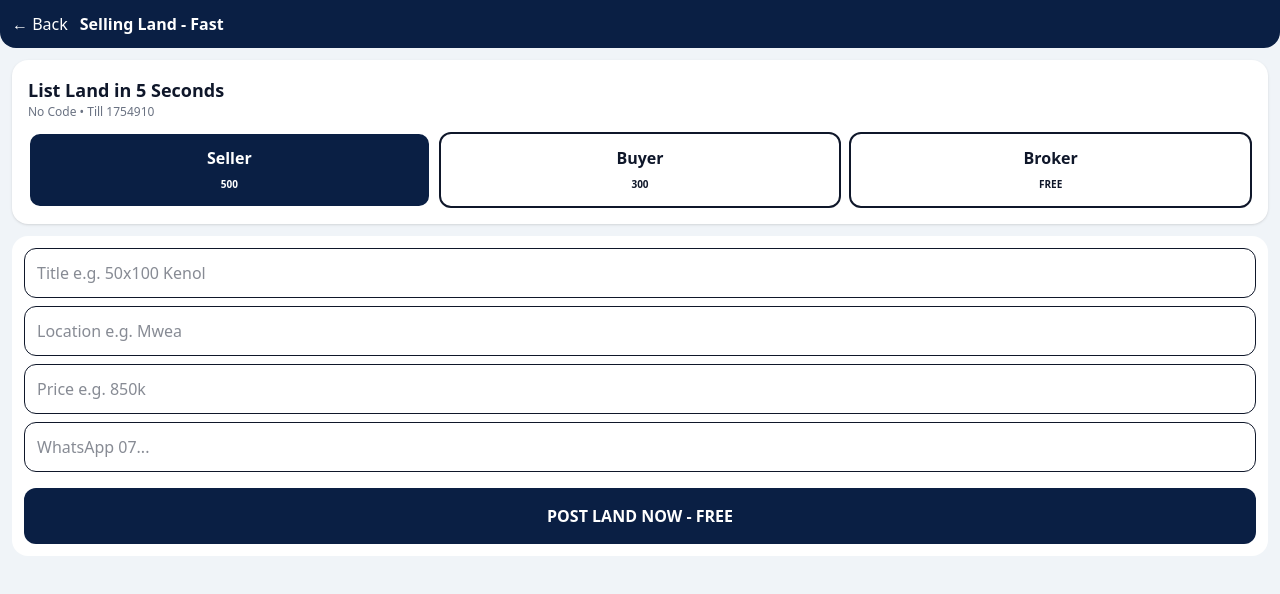
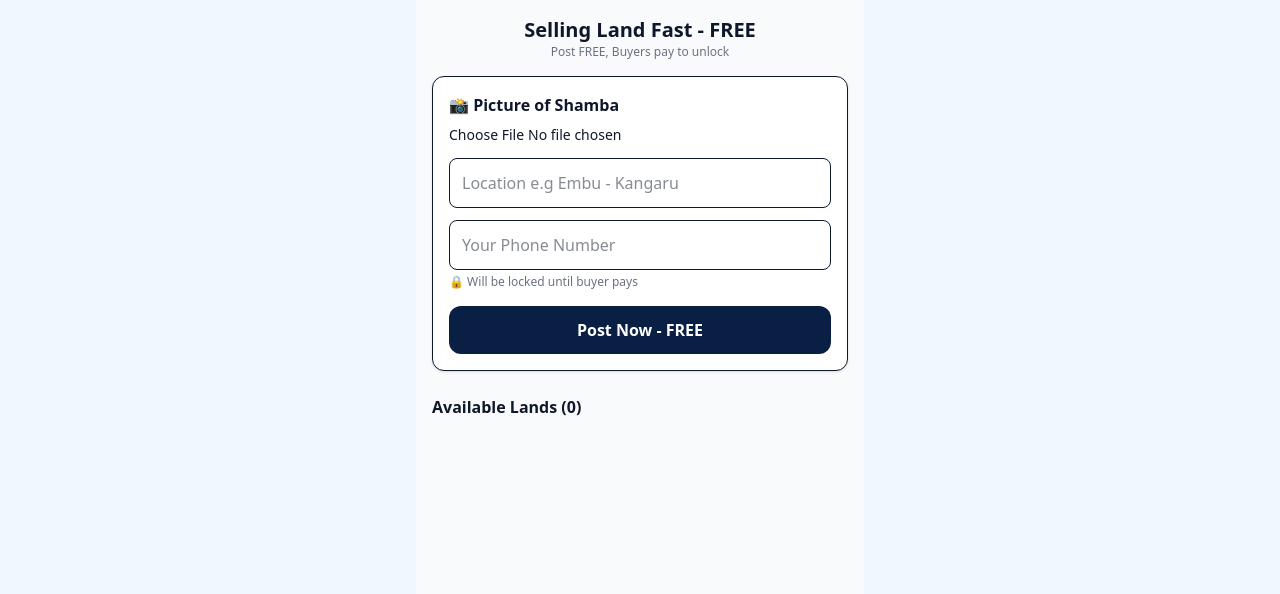
Before and after one commit to njoguemmanuel04-lgtm/taskmate, a Next.js app: page /land in a window 1280 px wide. Shown: the top 594 px of the page. Built offline with nearby package versions, Linux system fonts and the light colour scheme.

Commit message:
Update page.tsx

```diff
--- a/app/land/page.tsx
+++ b/app/land/page.tsx
@@ -1,49 +1,109 @@
 "use client";
 import { useState, useEffect } from "react";
+
 export default function LandPage(){
-const [role,setRole]=useState("seller");
+  const [loc,setLoc]=useState("");
   const [phone,setPhone]=useState("");
-const [title,setTitle]=useState("");
-const [loc,setLoc]=useState("");
-const [price,setPrice]=useState("");
+  const [image,setImage]=useState("");
   const [lands,setLands]=useState<any[]>([]);
+  const [showMpesaFor, setShowMpesaFor]=useState<number|null>(null);
+  const [mpesaCode, setMpesaCode]=useState("");
+
   useEffect(()=>{
     const s=JSON.parse(localStorage.getItem("taskmate_lands")||"[]");
     setLands(s);
   },[]);
+
+  const handleImage = (e:any) => {
+    const file = e.target.files[0];
+    if(file){
+      const reader = new FileReader();
+      reader.onload = (ev:any) => setImage(ev.target.result);
+      reader.readAsDataURL(file);
+    }
+  };
+
   const submit=()=>{
-if(!title||!phone||!loc){alert("Fill Title, Location & Phone!");return;}
-const newLand={id:Date.now(),title,loc,price:price||"Negotiable",phone,role,fee:role==="seller"?500:role==="buyer"?300:0,paid:false,date:new Date().toLocaleDateString()};
+    if(!loc||!phone||!image){alert("Add Picture, Location and Phone"); return;}
+    const newLand={id:Date.now(), loc, phone, image, paid:false, code:""};
     const updated=[newLand,...lands];
     localStorage.setItem("taskmate_lands",JSON.stringify(updated));
     setLands(updated);
-if(role==="broker"){alert(`✅ LISTED FREE as Broker!\n${title} @ ${loc}`);}else{alert(`✅ Land Posted: ${title} in ${loc}\n\nLIVE! Pay ${newLand.fee} to TILL 1754910 to show your number!`);}
-setTitle("");setLoc("");setPrice("");setPhone("");
+    setLoc("");setPhone("");setImage("");
+    alert("✅ Posted FREE! Your number is now LOCKED 🔒");
   };
-const markPaid=(id:number)=>{
-const u=lands.map(l=>l.id===id?{...l,paid:true}:l);
+
+  const submitPayment=(id:number)=>{
+    if(!mpesaCode){alert("Enter M-Pesa Code"); return;}
+    const u=lands.map(l=>l.id===id?{...l,paid:true,code:mpesaCode}:l);
     localStorage.setItem("taskmate_lands",JSON.stringify(u));
     setLands(u);
-alert("Marked PAID ✅");
+    setShowMpesaFor(null);
+    setMpesaCode("");
+    alert("✅ Code Submitted! Number Unlocked. (Admin will verify 0116982197)");
   };
+
   return(
-<div className="min-h-screen bg-[#f0f4f8] p-3 pb-24">
-<div className="bg-[#0a1f44] text-white p-3 rounded-b-2xl -m-3 mb-3"><span onClick={()=>window.location.href="/"}>← Back</span><b className="ml-3">Selling Land - Fast</b></div>
-<div className="bg-white p-4 rounded-2xl shadow"><div className="font-black text-lg">List Land in 5 Seconds</div><div className="text-xs text-gray-500">No Code • Till 1754910</div>
-<div className="grid grid-cols-3 gap-2 mt-3">
-<button onClick={()=>setRole("seller")} className={`p-3 rounded-xl font-bold border-2 ${role==="seller"?"bg-[#0a1f44] text-white":"bg-white"}`}>Seller<br/><span className="text-[10px]">500</span></button>
-<button onClick={()=>setRole("buyer")} className={`p-3 rounded-xl font-bold border-2 ${role==="buyer"?"bg-blue-600 text-white":"bg-white"}`}>Buyer<br/><span className="text-[10px]">300</span></button>
-<button onClick={()=>setRole("broker")} className={`p-3 rounded-xl font-bold border-2 ${role==="broker"?"bg-orange-500 text-white":"bg-white"}`}>Broker<br/><span className="text-[10px]">FREE</span></button>
-</div></div>
-<div className="bg-white p-3 rounded-2xl mt-3">
-<input value={title} onChange={e=>setTitle(e.target.value)} placeholder="Title e.g. 50x100 Kenol" className="w-full border p-3 rounded-xl mb-2"/>
-<input value={loc} onChange={e=>setLoc(e.target.value)} placeholder="Location e.g. Mwea" className="w-full border p-3 rounded-xl mb-2"/>
-<input value={price} onChange={e=>setPrice(e.target.value)} placeholder="Price e.g. 850k" className="w-full border p-3 rounded-xl mb-2"/>
-<input value={phone} onChange={e=>setPhone(e.target.value)} placeholder="WhatsApp 07..." className="w-full border p-3 rounded-xl mb-2"/>
-<button onClick={submit} className="w-full bg-[#0a1f44] text-white p-4 rounded-xl font-black mt-2">POST LAND NOW - FREE</button>
+    <div className="max-w-md mx-auto p-4 bg-gray-50 min-h-screen">
+      <h1 className="font-bold text-xl text-center">Selling Land Fast - FREE</h1>
+      <p className="text-center text-xs text-gray-500">Post FREE, Buyers pay to unlock</p>
+
+      <div className="bg-white p-4 rounded-xl border mt-4 shadow-sm">
+        <label className="font-bold">📸 Picture of Shamba</label>
+        <input type="file" accept="image/*" onChange={handleImage} className="mt-2 w-full text-sm" />
+        {image && <img src={image} className="mt-2 w-full h-48 object-cover rounded-lg"/>}
+
+        <input value={loc} onChange={e=>setLoc(e.target.value)} placeholder="Location e.g Embu - Kangaru" className="w-full border rounded-lg p-3 mt-3"/>
+        <input value={phone} onChange={e=>setPhone(e.target.value)} placeholder="Your Phone Number" className="w-full border rounded-lg p-3 mt-3"/>
+        <p className="text-xs text-gray-500 mt-1">🔒 Will be locked until buyer pays</p>
+
+        <button onClick={submit} className="w-full bg-[#0A1F44] text-white py-3 rounded-xl font-bold mt-4">
+          Post Now - FREE
+        </button>
       </div>
-{lands.length>0 && <div className="mt-4"><div className="font-black mb-2">Posted Lands ({lands.length}) - You can SEE here:</div>
-{lands.map((l:any)=><div key={l.id} className="bg-white p-3 rounded-xl mb-2 border flex justify-between"><div><div className="font-bold">{l.title}</div><div className="text-xs text-gray-600">{l.loc} • KES {l.price}</div><div className="text-xs mt-1">{l.paid?"✅ Paid - "+l.phone:"🔒 Hidden - Pay Till 1754910"}</div></div><div className="text-right"><div className={`text-[10px] px-2 py-1 rounded-full ${l.paid?"bg-green-100":"bg-yellow-100"}`}>{l.paid?"PAID":"UNPAID"}</div>{!l.paid && l.role!=="broker" && <button onClick={()=>markPaid(l.id)} className="text-[10px] bg-[#0a1f44] text-white px-2 py-1 rounded mt-1">I Paid</button>}</div></div>)}</div>}
+
+      <div className="mt-6">
+        <h2 className="font-bold">Available Lands ({lands.length})</h2>
+        {lands.map(l=>(
+          <div key={l.id} className="border rounded-xl overflow-hidden bg-white mt-3 shadow-sm">
+            <img src={l.image} className="w-full h-56 object-cover"/>
+            <div className="p-3">
+              <p className="font-bold text-sm">📍 {l.loc}</p>
+
+              {/* LOCK THING */}
+              {!l.paid? (
+                <div className="mt-3 bg-gray-100 p-3 rounded-lg border-2 border-dashed">
+                  <p className="text-center font-black text-gray-600">🔒 NUMBER LOCKED 🔒</p>
+                  <p className="text-center text-xs text-gray-500">Pay 500 to unlock owner number</p>
+
+                  {showMpesaFor === l.id? (
+                    <div className="bg-yellow-50 border border-yellow-300 p-3 rounded-lg mt-2">
+                      <p className="font-bold text-sm text-center">SEND MONEY</p>
+                      <p className="font-black text-center text-lg">500 to 0116982197</p>
+                      <p className="text-[10px] mt-2">1. M-Pesa → Send Money<br/>2. To: 0116982197<br/>3. Amount: 500<br/>4. Paste Code Below</p>
+                      <input value={mpesaCode} onChange={e=>setMpesaCode(e.target.value)} placeholder="M-Pesa Code e.g QH..." className="w-full border rounded-lg p-2 mt-2"/>
+                      <button onClick={()=>submitPayment(l.id)} className="w-full bg-green-600 text-white py-2 rounded-lg text-sm font-bold mt-2">
+                        Unlock Now
+                      </button>
                     </div>
-);
+                  ) : (
+                    <button onClick={()=>setShowMpesaFor(l.id)} className="w-full bg-[#0A1F44] text-white py-2.5 rounded-lg text-sm font-bold mt-2">
+                      🔓 Unlock Number - 500
+                    </button>
+                  )}
+                </div>
+              ) : (
+                <div className="mt-3 bg-green-50 border border-green-300 p-3 rounded-lg">
+                  <p className="text-center text-xs text-green-700 font-bold">✅ UNLOCKED - Code: {l.code}</p>
+                  <a href={`tel:${l.phone}`} className="mt-2 block bg-green-600 text-white text-center py-3 rounded-lg font-black">
+                    📞 Call Owner: {l.phone}
+                  </a>
+                </div>
+              )}
+            </div>
+          </div>
+        ))}
+      </div>
+    </div>
+  )
 }
```
Lines whose indentation alone changed are shown as unchanged.
